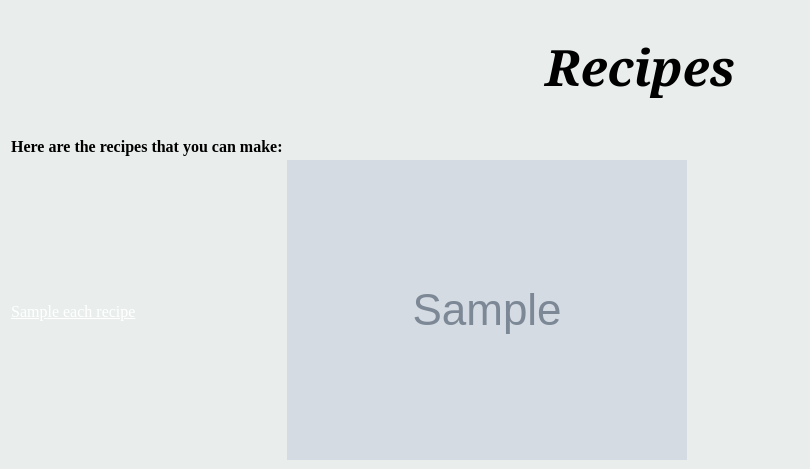
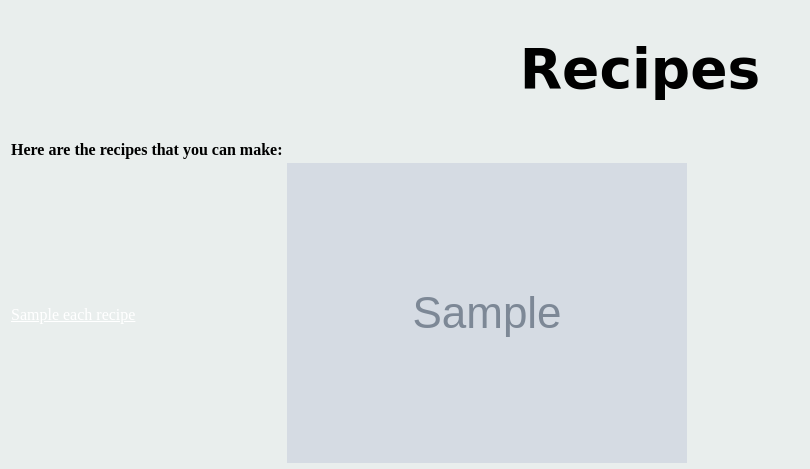
Before and after one commit to nickdep217/My_Fridges, a Python web app: template Templates/recipepage.html in a window 1280 px wide; the page is wider, and only the part inside the window is pictured. Shown: the part 87-556 px from the top of that part, without its empty margins (0-810 px from the left). Run offline with Jinja, Linux system fonts and the light colour scheme; the template is opened without the code that fills it: most values are stand-ins (such as "Sample title", 1, 10 or a date in 2020); grey boxes marked "Sample" are stand-in pictures.

Commit message:
Update recipepage.html

```diff
--- a/Templates/recipepage.html
+++ b/Templates/recipepage.html
@@ -6,9 +6,6 @@
     <title></title>
   </head>
   <body bgcolor="#E9EEED">
-
-
-
     <div>
 
     <table bgcolor="black" width="1400" style="font-family:Georgia, Garamond, Serif;color:black;font-style:italic;">
@@ -26,8 +23,7 @@
 
     </table>
 
-      <h1 style="font-family:Georgia;color:black;text-align:center;font-style:italic; font-size:50px;">Recipes</h1>
-
+    <h1 class='fridge_header'><center>Recipes</center></h1>
 
     </div>
 
```
